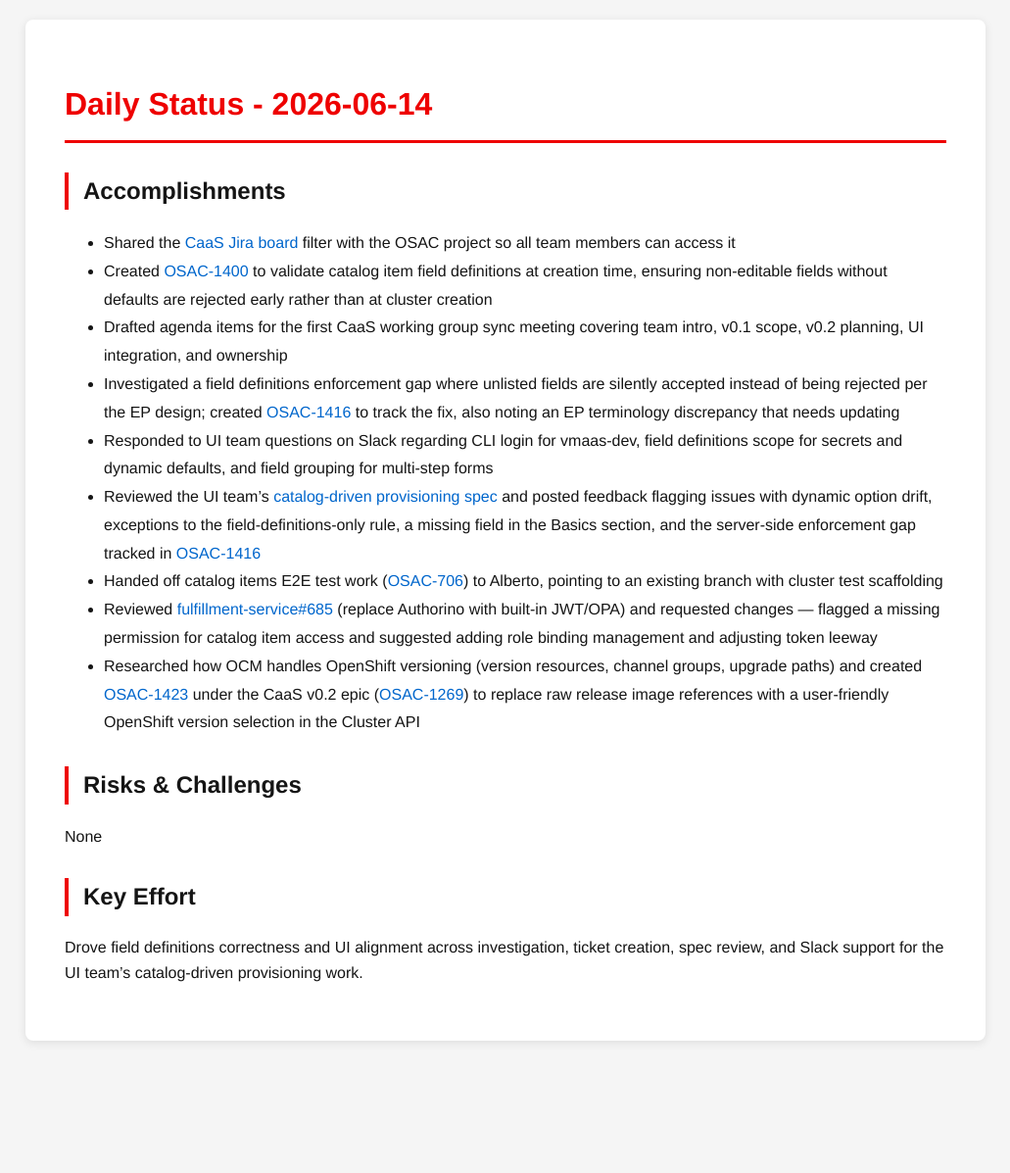
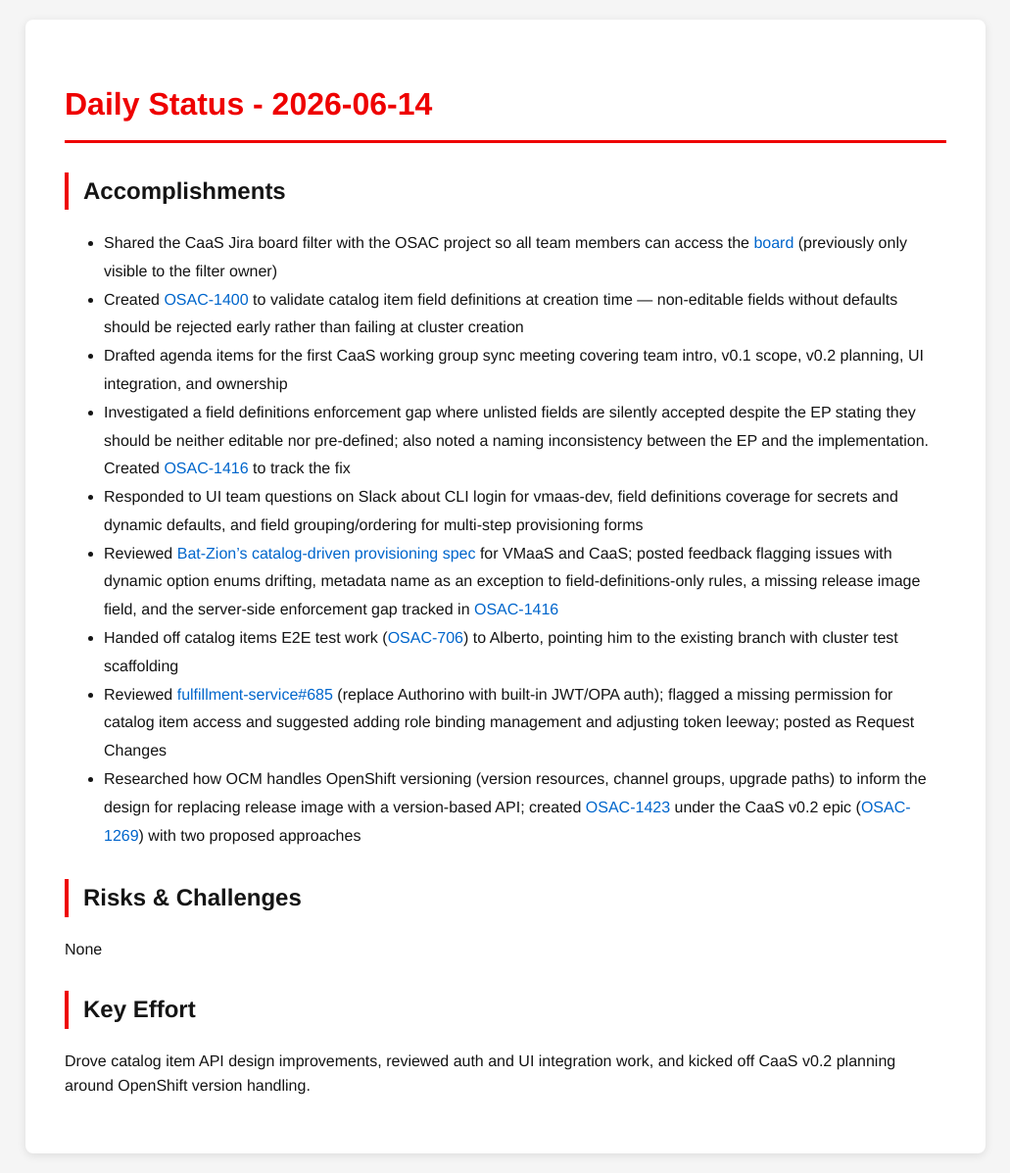
Before and after one commit to tzvatot/daily-status, a Jekyll site: the page built from 2026-06-14.md, in a window 1280 px wide. Shown: the whole page at 98% size, without its empty margins (124-1155 px from the left). Built offline with Jekyll 4.4.1, drawn with Linux system fonts in a browser that asks for light colours; before the commit the page ends 1082 px from its top, so only the background shows below that.

Commit message:
Daily status update - 2026-06-14

```diff
--- a/2026-06-14.md
+++ b/2026-06-14.md
@@ -7,18 +7,18 @@ date: 2026-06-14
 # Daily Status - 2026-06-14
 
 ## Accomplishments
-- Shared the [CaaS Jira board](https://redhat.atlassian.net/jira/software/c/projects/OSAC/boards/12411) filter with the OSAC project so all team members can access it
-- Created [OSAC-1400](https://redhat.atlassian.net/browse/OSAC-1400) to validate catalog item field definitions at creation time, ensuring non-editable fields without defaults are rejected early rather than at cluster creation
+- Shared the CaaS Jira board filter with the OSAC project so all team members can access the [board](https://redhat.atlassian.net/jira/software/c/projects/OSAC/boards/12411) (previously only visible to the filter owner)
+- Created [OSAC-1400](https://redhat.atlassian.net/browse/OSAC-1400) to validate catalog item field definitions at creation time — non-editable fields without defaults should be rejected early rather than failing at cluster creation
 - Drafted agenda items for the first CaaS working group sync meeting covering team intro, v0.1 scope, v0.2 planning, UI integration, and ownership
-- Investigated a field definitions enforcement gap where unlisted fields are silently accepted instead of being rejected per the EP design; created [OSAC-1416](https://redhat.atlassian.net/browse/OSAC-1416) to track the fix, also noting an EP terminology discrepancy that needs updating
-- Responded to UI team questions on Slack regarding CLI login for vmaas-dev, field definitions scope for secrets and dynamic defaults, and field grouping for multi-step forms
-- Reviewed the UI team's [catalog-driven provisioning spec](https://gist.github.com/batzionb/d6bb05faf56a1d8e9bf7ee194aa1356f) and posted feedback flagging issues with dynamic option drift, exceptions to the field-definitions-only rule, a missing field in the Basics section, and the server-side enforcement gap tracked in [OSAC-1416](https://redhat.atlassian.net/browse/OSAC-1416)
-- Handed off catalog items E2E test work ([OSAC-706](https://redhat.atlassian.net/browse/OSAC-706)) to Alberto, pointing to an existing branch with cluster test scaffolding
-- Reviewed [fulfillment-service#685](https://github.com/osac-project/fulfillment-service/pull/685) (replace Authorino with built-in JWT/OPA) and requested changes — flagged a missing permission for catalog item access and suggested adding role binding management and adjusting token leeway
-- Researched how OCM handles OpenShift versioning (version resources, channel groups, upgrade paths) and created [OSAC-1423](https://redhat.atlassian.net/browse/OSAC-1423) under the CaaS v0.2 epic ([OSAC-1269](https://redhat.atlassian.net/browse/OSAC-1269)) to replace raw release image references with a user-friendly OpenShift version selection in the Cluster API
+- Investigated a field definitions enforcement gap where unlisted fields are silently accepted despite the EP stating they should be neither editable nor pre-defined; also noted a naming inconsistency between the EP and the implementation. Created [OSAC-1416](https://redhat.atlassian.net/browse/OSAC-1416) to track the fix
+- Responded to UI team questions on Slack about CLI login for vmaas-dev, field definitions coverage for secrets and dynamic defaults, and field grouping/ordering for multi-step provisioning forms
+- Reviewed [Bat-Zion's catalog-driven provisioning spec](https://gist.github.com/batzionb/d6bb05faf56a1d8e9bf7ee194aa1356f) for VMaaS and CaaS; posted feedback flagging issues with dynamic option enums drifting, metadata name as an exception to field-definitions-only rules, a missing release image field, and the server-side enforcement gap tracked in [OSAC-1416](https://redhat.atlassian.net/browse/OSAC-1416)
+- Handed off catalog items E2E test work ([OSAC-706](https://redhat.atlassian.net/browse/OSAC-706)) to Alberto, pointing him to the existing branch with cluster test scaffolding
+- Reviewed [fulfillment-service#685](https://github.com/osac-project/fulfillment-service/pull/685) (replace Authorino with built-in JWT/OPA auth); flagged a missing permission for catalog item access and suggested adding role binding management and adjusting token leeway; posted as Request Changes
+- Researched how OCM handles OpenShift versioning (version resources, channel groups, upgrade paths) to inform the design for replacing release image with a version-based API; created [OSAC-1423](https://redhat.atlassian.net/browse/OSAC-1423) under the CaaS v0.2 epic ([OSAC-1269](https://redhat.atlassian.net/browse/OSAC-1269)) with two proposed approaches
 
 ## Risks & Challenges
 None
 
 ## Key Effort
-Drove field definitions correctness and UI alignment across investigation, ticket creation, spec review, and Slack support for the UI team's catalog-driven provisioning work.
+Drove catalog item API design improvements, reviewed auth and UI integration work, and kicked off CaaS v0.2 planning around OpenShift version handling.
```
